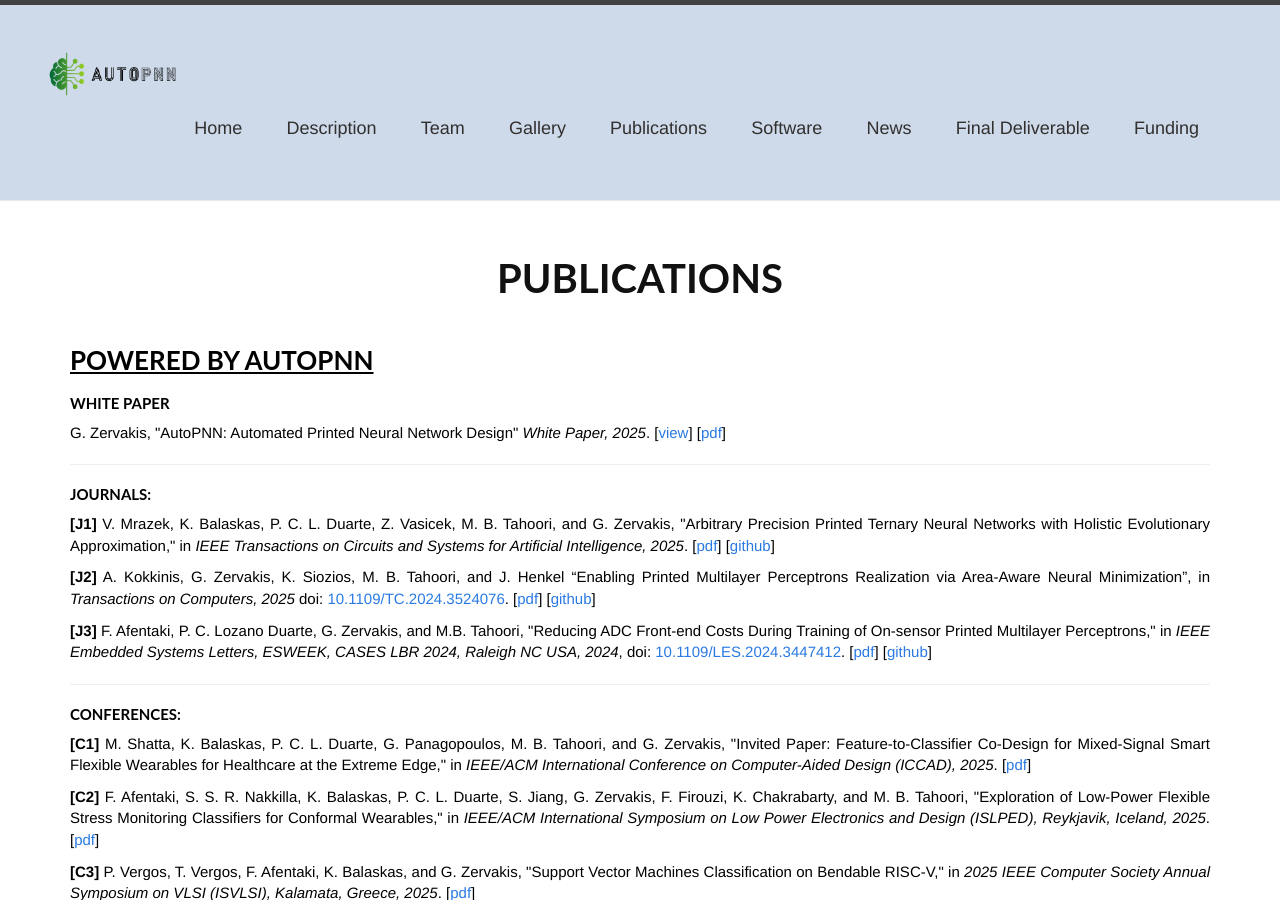
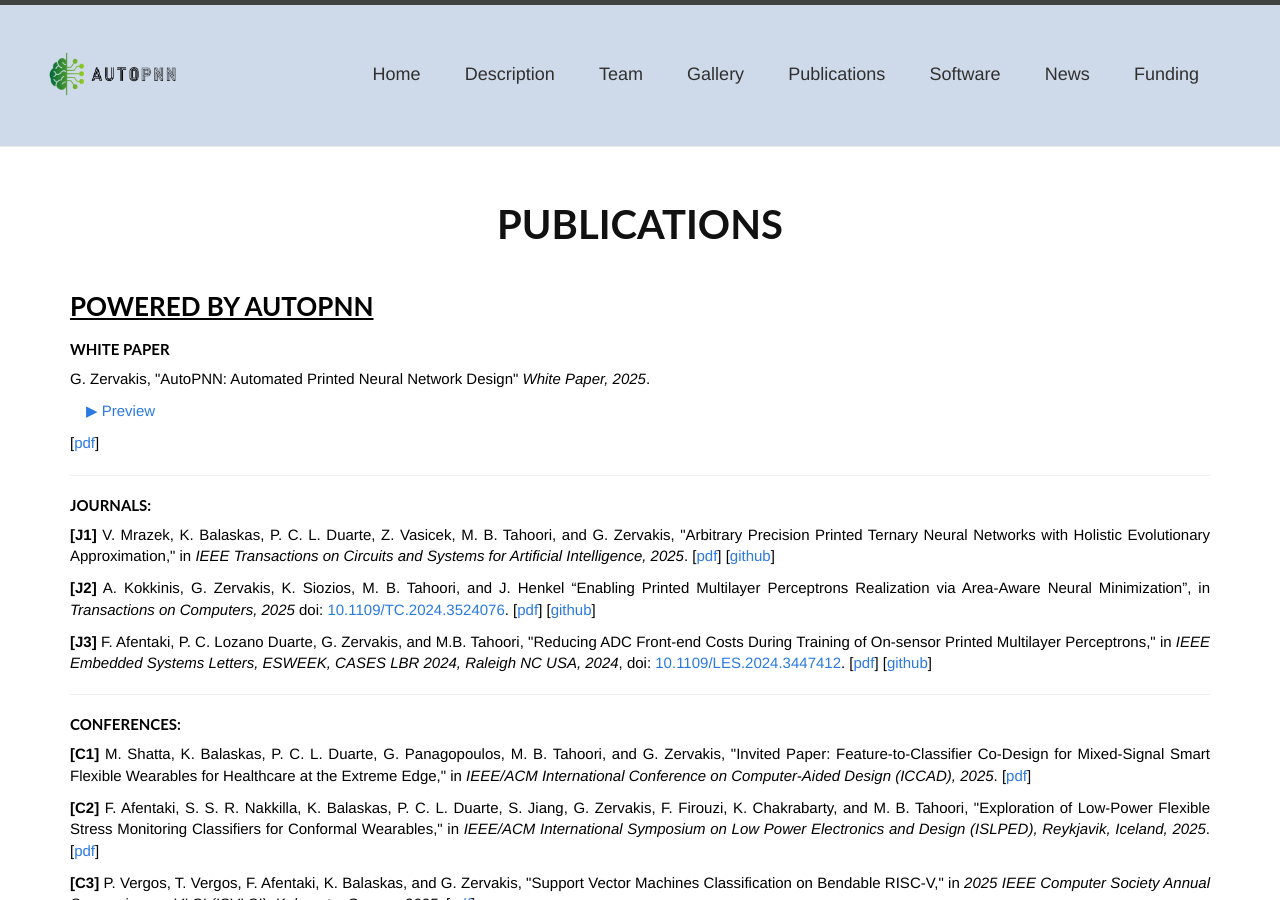
Before and after one commit to AutoPNN/AutoPNN.github.io, a Jekyll site: the page built from publications.html, in a window 1280 px wide and 900 px high. Built offline with Jekyll 4.4.1, drawn with Linux system fonts in a browser that asks for light colours.

Commit message:
open source

```diff
--- a/_includes/header.html
+++ b/_includes/header.html
@@ -222,7 +222,7 @@
                   <a class="nav-link" href="../publications.html" style="margin: 10px; padding: 10px; border: 5px;font-size: 18px; color: rgb(49, 47, 47);;">Publications</a>
                   <a class="nav-link" href="../software.html" style="margin: 10px; padding: 10px; border: 5px;font-size: 18px; color: rgb(49, 47, 47);;">Software</a>
                   <a class="nav-link" href="../news.html" style="margin: 10px; padding: 10px; border: 5px; font-size: 18px; color: rgb(49, 47, 47);;">News</a>
-                  <a class="nav-link" href="../deliverables.html" style="margin: 10px; padding: 10px; border: 5px; font-size: 18px; color: rgb(49, 47, 47);">Final Deliverable</a>
+                  <!-- <a class="nav-link" href="../deliverables.html" style="margin: 10px; padding: 10px; border: 5px; font-size: 18px; color: rgb(49, 47, 47);">Final Deliverable</a> -->
                   <a class="nav-link" href="../ack.html" style="margin: 10px; padding: 10px; border: 5px; font-size: 18px; color: rgb(49, 47, 47);">Funding</a>
                 </div>
               </div>
--- a/index.html
+++ b/index.html
@@ -30,7 +30,7 @@
     </div>
 </section>
 <!-- Add this AFTER your existing intro section -->
-<section id="deliverable-teaser" style="margin-top: 5px;">
+<!-- <section id="deliverable-teaser" style="margin-top: 5px;">
   <div class="container" style="background-color: white; color: black">
     <div class="card" >
       <div class="card-body">
@@ -49,7 +49,7 @@
       </div>
     </div>
   </div>
-</section>
+</section> -->
 
 <!-- Download Section -->
 <section id="download" style="margin-top: 30px;">
--- a/publications.html
+++ b/publications.html
@@ -78,7 +78,17 @@
           G. Zervakis,
           "AutoPNN: Automated Printed Neural Network Design"
             <em>White Paper, 2025</em>.
-          [<a href="/deliverables.html" class="git">view</a>]
+          <!-- [<a href="/deliverables.html" class="git">view</a>]  -->
+          <p style="margin-bottom: 0;">
+            <a class="btn btn-link p-0" data-toggle="collapse" href="#autopnnPreview" role="button" aria-expanded="false" aria-controls="autopnnPreview">
+              ▶ Preview
+            </a>
+          </p>
+          <div class="collapse" id="autopnnPreview" style="margin-top: 10px;">
+            <div style="border: 1px solid #e5e5e5; border-radius: 6px; overflow: hidden;">
+              <iframe src="papers/AutoPNN.pdf#view=FitH" width="100%" height="640" style="border:0;"></iframe>
+            </div>
+          </div>
           [<a href="papers/AutoPNN.pdf" class="git">pdf</a>]
         </div>
       </p>
```
